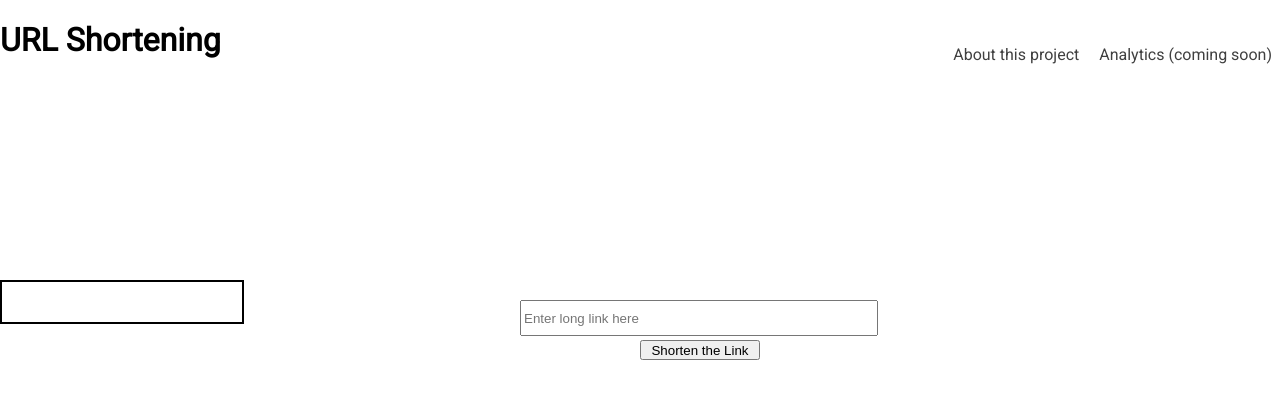
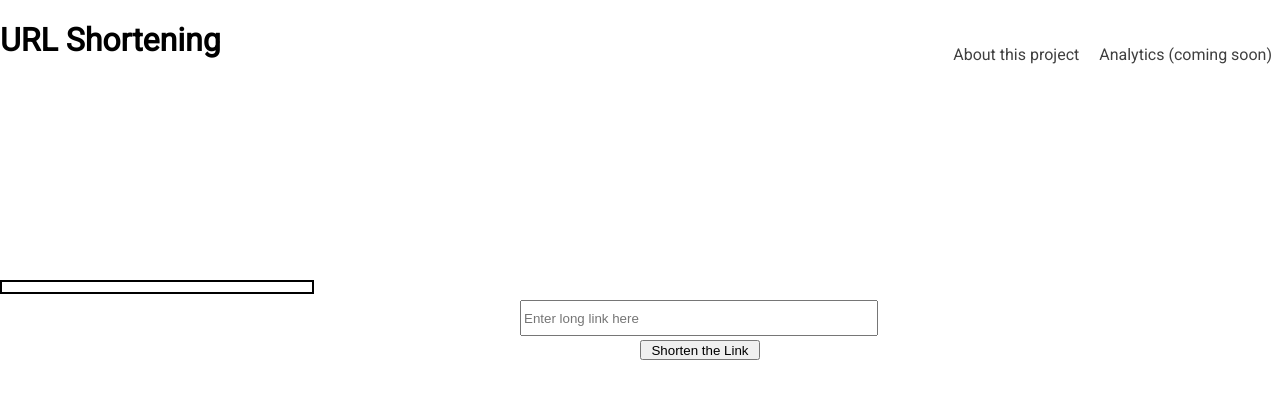
Before and after one commit to cchandel-dev/smallURL, a Flask app: template templates/index.html in a window 1280 px wide. Shown: the top 399 px of the page. Run offline with Flask 3, Linux system fonts and the light colour scheme; the template is opened without the code that fills it, so the values that code supplies are empty; parts of the project's set-up code (start-up, migrations or seed data) failed here and were passed over.

```diff
--- a/static/stylesheet.css
+++ b/static/stylesheet.css
@@ -38,9 +38,9 @@ ul {
 }
 
 .container {
-    width: 200px;
+    width: 300px;
     border: 2px solid black;
-    padding: 20px;
+    padding: 5px;
     margin-left: 0px;
     margin-top: -150px;
 }
```
